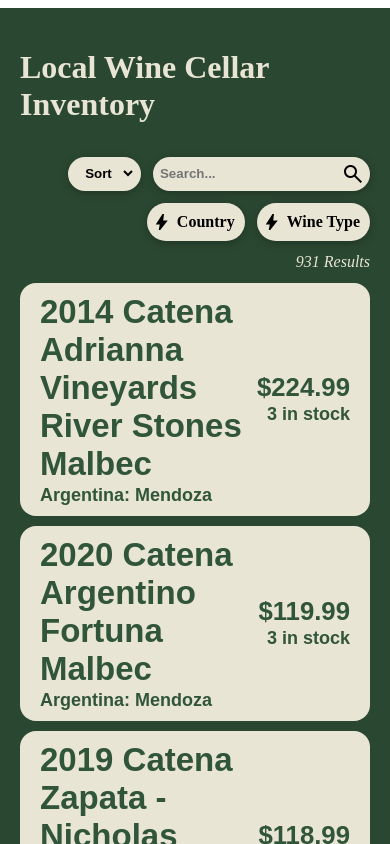
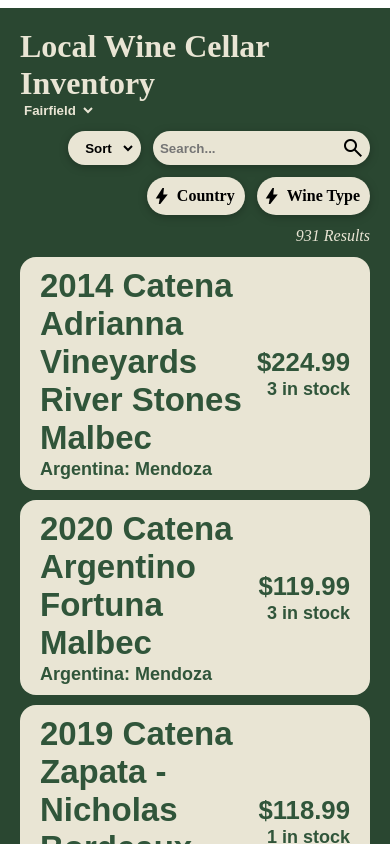
Before and after one commit to aarongreider/wine-cellar-dashboard, a React (Vite) app: page / in a window 390 px wide. Shown: the top 844 px of the page. Built offline with nearby package versions, Linux system fonts and the light colour scheme.

Commit message:
prod endpoints and quick store switch select and modified jcf kill

```diff
--- a/src/App.css
+++ b/src/App.css
@@ -65,6 +65,7 @@
   width: 100%;
   position: sticky;
   top: 60px;
+  pointer-events: none;
   filter: drop-shadow(rgba(0, 0, 0, 0.25) 0px 2px 4px);
 }
 
@@ -86,6 +87,7 @@
   justify-content: space-between;
   border-radius: 30px;
   background: #e9e5d4;
+  pointer-events: all;
 }
 
 .inputWrapper {
--- a/src/App.scss
+++ b/src/App.scss
@@ -71,6 +71,7 @@
     width: 100%;
     position: sticky;
     top: 60px;
+    pointer-events: none;
     filter: drop-shadow(rgba(0, 0, 0, 0.25) 0px 2px 4px);
 }
 
@@ -94,6 +95,7 @@
 
         border-radius: 30px;
         background: #e9e5d4;
+        pointer-events: all;
     }
 }
 
--- a/src/App.tsx
+++ b/src/App.tsx
@@ -33,7 +33,7 @@
 
 
   useEffect(() => {  // Get the pathname from the current URL
-    console.log("v 2.6");
+    console.log("v 2.7");
 
     const processURL = () => {
       const pathname = window.location.pathname;
@@ -121,10 +121,12 @@
         try {
           //console.log("Getting JCF Instance");
 
-          const selectElement = document.querySelector('select');
+          const selectElements = document.querySelectorAll('select');
           //console.log("select object: ", selectElement);
 
           // Get the jcf instance associated with the select element
+
+          selectElements.forEach((selectElement) => {
             // @ts-ignore
             const jcfInstance = jcf.getInstance(selectElement);
 
@@ -137,6 +139,7 @@
               //console.log("NO INSTANCE AHHHH");
               setTimeout(peskyJCF, 500)
             }
+          })
         } catch (error) {
           console.log(error);
         }
@@ -235,15 +238,35 @@
   return (
     <>
       <div id="appContainer" ref={appContainerRef}>
-        <h1 style={{ width: `${isMobile ? '100%' : '60%'}`, textAlign: 'left', color: '#e9e5d4', height: `${isMobile ? 'auto' : 0}`, transform: `${isMobile ? 'none' : 'translateY(18px)'}` }}>{storeLocation && storeLocation.charAt(0).toUpperCase() + storeLocation.slice(1)} Wine Cellar Inventory</h1>
-
-
-
+        <div style={{
+          position: "relative",
+          transform: `${isMobile ? 'none' : 'translateY(18px)'}`
+        }}>
+          <div style={{
+            display: 'flex',
+            flexDirection: 'column',
+            position: `${isMobile ? 'relative' : 'absolute'}`,
+            width: `${isMobile ? '90svw' : '60svw'}`,
+          }}>
+            <h1 style={{
+              textAlign: 'left',
+              color: '#e9e5d4',
+              margin: 0,
+            }}>
+              {storeLocation && storeLocation.charAt(0).toUpperCase() + storeLocation.slice(1)} Wine Cellar Inventory
+            </h1>
+            <select id="chooseStore" style={{ width: 'min-content', color: '#e9e5d4', }}
+              onChange={(e) => { setStoreLocation(e.target.value) }}>
+              <option value="fairfield">Fairfield</option>
+              <option value="eastgate">Eastgate</option>
+            </select>
+          </div>
+        </div>
 
         <div id='toolbarWrapper' style={{ top: `${navHeight + 10}px` }}>
           <div className='filterToolbar'>
             <div>
-              <select ref={sortRef} onChange={onSort} style={{ textAlign: `${isMobile ? 'center' : "left"}` }}>
+              <select id="sortWidget" ref={sortRef} onChange={onSort} style={{ textAlign: `${isMobile ? 'center' : "left"}` }}>
                 <option value={''}>Sort</option>
                 <option value={'price descending'}>Price ↓</option>
                 <option value={'price ascending'}>Price ↑</option>
--- a/src/utils/utils.ts
+++ b/src/utils/utils.ts
@@ -9,10 +9,10 @@
 }
 
 const endpoints = {
-    fairfield: 'https://mobile-api-dev.junglejims.com/fairfield-wine-cellar.json',
-    eastgate: 'https://mobile-api-dev.junglejims.com/eastgate-wine-cellar.json',
+    fairfield: 'https://mobile-api.junglejims.com/fairfield-wine-cellar.json',
+    eastgate: 'https://mobile-api.junglejims.com/eastgate-wine-cellar.json',
     local: '../../public/eastgate-wine.json',
-    github: 'https://aaron.greider.org/wine-cellar-dashboard/dist/fairfield-wine.json'
+    //github: 'https://aaron.greider.org/wine-cellar-dashboard/dist/fairfield-wine.json'
 }
 
 export const fetchBottleData = async (location: string): Promise<WineBottle[]> => {
```
Also changed, not shown: 3 other files (tests, documents, lock files or other folders). Lines whose indentation alone changed are shown as unchanged.
